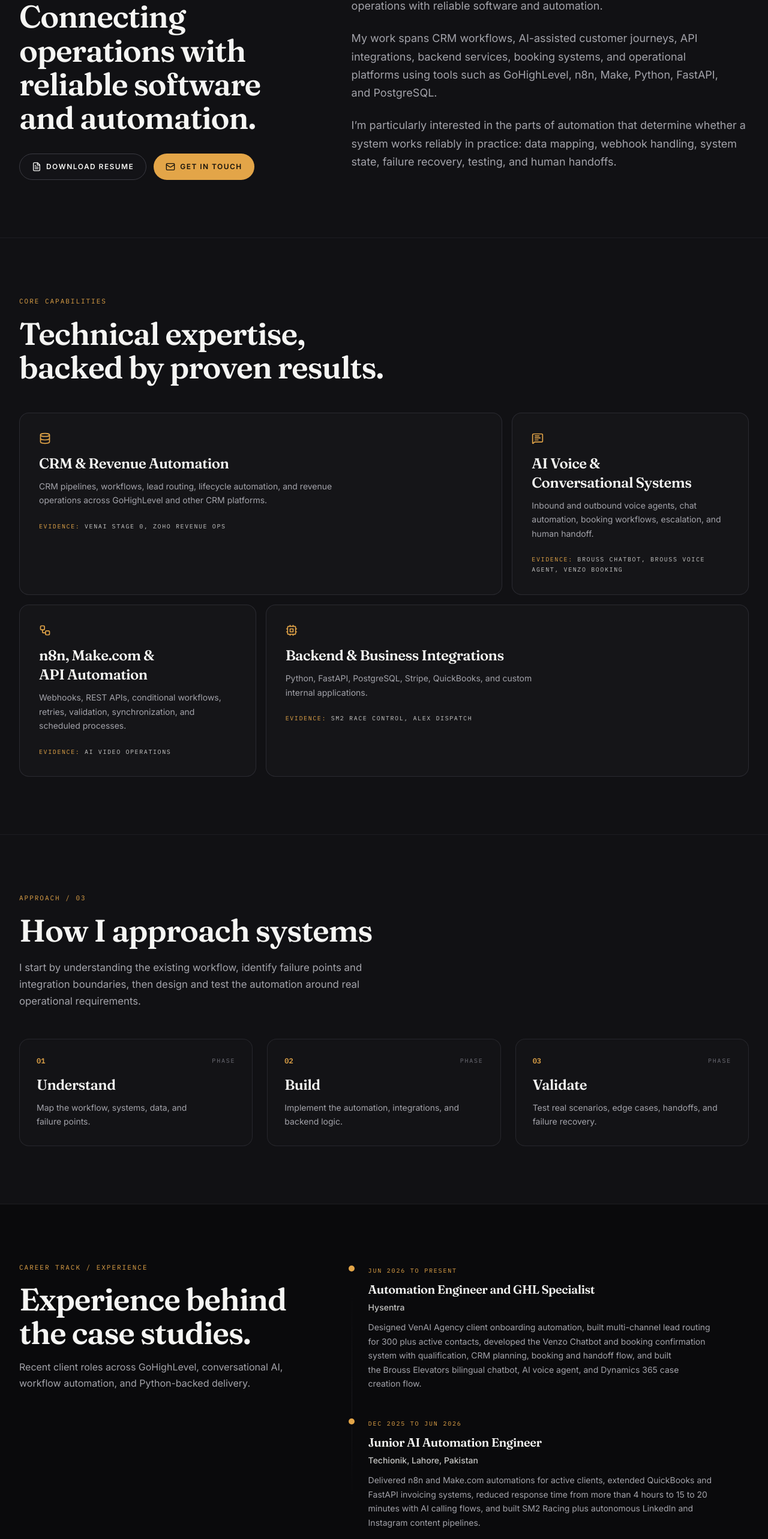
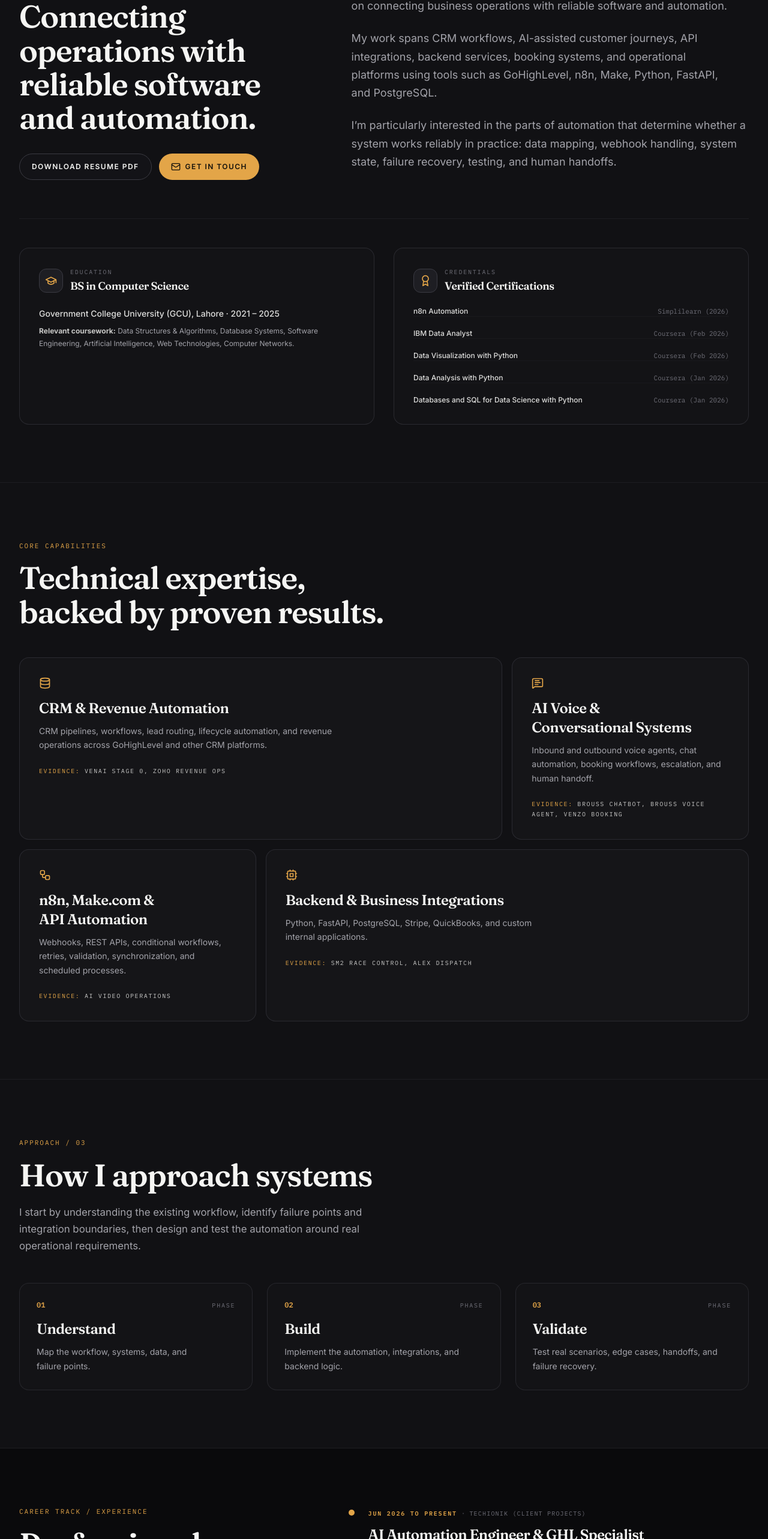
Before and after one commit to syed-daniyalH/muhammad-daniyal-portfolio, a Next.js app: page /about in a window 1280 px wide. Shown: the part 195-2761 px from the top of the page at 60% size. Built offline with nearby package versions, Linux system fonts and the light colour scheme; no server answers.

Commit message:
feat: align experience, education, certifications and resume with updated CV

```diff
--- a/components/sections/about-section.tsx
+++ b/components/sections/about-section.tsx
@@ -1,7 +1,15 @@
 import { ScrollReveal } from "@/components/motion/scroll-reveal";
-import { FileText, Mail } from "lucide-react";
+import { Award, GraduationCap, Mail } from "lucide-react";
 import Link from "next/link";
 import { RESUME_PATH } from "@/lib/branding";
+
+const CERTIFICATIONS = [
+  { name: "n8n Automation", issuer: "Simplilearn", year: "2026" },
+  { name: "IBM Data Analyst", issuer: "Coursera", year: "Feb 2026" },
+  { name: "Data Visualization with Python", issuer: "Coursera", year: "Feb 2026" },
+  { name: "Data Analysis with Python", issuer: "Coursera", year: "Jan 2026" },
+  { name: "Databases and SQL for Data Science with Python", issuer: "Coursera", year: "Jan 2026" },
+] as const;
 
 export function AboutSection(): React.JSX.Element {
   return (
@@ -30,8 +38,7 @@ export function AboutSection(): React.JSX.Element {
                 rel="noreferrer"
                 className="inline-flex min-h-[44px] items-center gap-2 rounded-full border border-border-strong bg-surface/50 px-5 py-2.5 text-xs font-semibold uppercase tracking-[0.12em] text-foreground transition-all hover:border-accent/60 hover:text-accent"
               >
-                <FileText aria-hidden="true" className="size-4" />
-                Download Resume
+                Download Resume PDF
               </a>
               <Link
                 href="/contact"
@@ -45,7 +52,7 @@ export function AboutSection(): React.JSX.Element {
 
           <ScrollReveal delay={0.1} className="space-y-6 text-base leading-relaxed text-muted sm:text-lg">
             <p>
-              I’m an <strong className="text-foreground font-medium">AI Automation & Systems Engineer</strong> focused on connecting business operations with reliable software and automation.
+              I’m an <strong className="text-foreground font-medium">AI Automation & Systems Engineer</strong> based in Lahore, Pakistan, focused on connecting business operations with reliable software and automation.
             </p>
             <p>
               My work spans CRM workflows, AI-assisted customer journeys, API integrations, backend services, booking systems, and operational platforms using tools such as GoHighLevel, n8n, Make, Python, FastAPI, and PostgreSQL.
@@ -55,6 +62,63 @@ export function AboutSection(): React.JSX.Element {
             </p>
           </ScrollReveal>
         </div>
+
+        {/* Education & Certifications Grid */}
+        <div className="mt-16 grid gap-8 border-t border-border/50 pt-12 lg:grid-cols-2">
+          {/* Education */}
+          <ScrollReveal className="rounded-2xl border border-border-strong/60 bg-surface/40 p-6 sm:p-8">
+            <div className="flex items-center gap-3">
+              <div className="flex size-10 items-center justify-center rounded-xl border border-border-strong bg-surface-elevated text-accent">
+                <GraduationCap className="size-5" />
+              </div>
+              <div>
+                <p className="font-mono text-[10px] uppercase tracking-[0.18em] text-muted-subtle">
+                  Education
+                </p>
+                <h3 className="text-lg font-semibold text-foreground">
+                  BS in Computer Science
+                </h3>
+              </div>
+            </div>
+
+            <div className="mt-5 space-y-2">
+              <p className="text-sm font-medium text-foreground/90">
+                Government College University (GCU), Lahore · 2021 – 2025
+              </p>
+              <p className="text-xs leading-relaxed text-muted">
+                <strong className="text-foreground/80">Relevant coursework:</strong> Data Structures & Algorithms, Database Systems, Software Engineering, Artificial Intelligence, Web Technologies, Computer Networks.
+              </p>
+            </div>
+          </ScrollReveal>
+
+          {/* Certifications */}
+          <ScrollReveal delay={0.08} className="rounded-2xl border border-border-strong/60 bg-surface/40 p-6 sm:p-8">
+            <div className="flex items-center gap-3">
+              <div className="flex size-10 items-center justify-center rounded-xl border border-border-strong bg-surface-elevated text-accent">
+                <Award className="size-5" />
+              </div>
+              <div>
+                <p className="font-mono text-[10px] uppercase tracking-[0.18em] text-muted-subtle">
+                  Credentials
+                </p>
+                <h3 className="text-lg font-semibold text-foreground">
+                  Verified Certifications
+                </h3>
+              </div>
+            </div>
+
+            <ul className="mt-5 space-y-2.5 divide-y divide-border/30">
+              {CERTIFICATIONS.map((cert) => (
+                <li key={cert.name} className="flex items-center justify-between pt-2.5 first:pt-0 text-xs">
+                  <span className="font-medium text-foreground/90">{cert.name}</span>
+                  <span className="font-mono text-[11px] text-muted-subtle">
+                    {cert.issuer} ({cert.year})
+                  </span>
+                </li>
+              ))}
+            </ul>
+          </ScrollReveal>
+        </div>
       </div>
     </section>
   );
--- a/components/sections/experience-section.tsx
+++ b/components/sections/experience-section.tsx
@@ -1,23 +1,35 @@
 "use client";
 
 import { motion, useReducedMotion } from "framer-motion";
-
 import { ScrollReveal, StaggerGroup, staggerItemVariants } from "@/components/motion/scroll-reveal";
 
 const EXPERIENCE_ITEMS = [
   {
     period: "Jun 2026 to Present",
-    title: "Automation Engineer and GHL Specialist",
-    organization: "Hysentra",
-    description:
-      "Designed VenAI Agency client onboarding automation, built multi-channel lead routing for 300 plus active contacts, developed the Venzo Chatbot and booking confirmation system with qualification, CRM planning, booking and handoff flow, and built the Brouss Elevators bilingual chatbot, AI voice agent, and Dynamics 365 case creation flow.",
+    title: "AI Automation Engineer & GHL Specialist",
+    organization: "Techionik (Client Projects)",
+    selectedWork: "VenAI / Venus, Brouss Elevators",
+    points: [
+      "Designed VenAI client onboarding automation using GoHighLevel, n8n, Stripe, and Cal.com, connecting deal submission, dynamic service agreements, dual eSignatures, payment tracking, and kickoff booking.",
+      "Built multi-channel source attribution and lead routing for 300+ active contacts using catch-all logic, Smart Lists, tags, automated queues, and pipeline workflows.",
+      "Architected a production GoHighLevel Conversation AI chatbot with intent routing, achieving a 100% pass rate across 20 internal test scenarios before client handoff.",
+      "Built a bilingual English and Spanish chatbot for Brouss Elevators covering 10+ case types and creating Microsoft Dynamics 365 cases automatically through webhooks.",
+      "Iterated a Synthflow voice agent through 50+ production releases, resolving priority issues across call flow, language handling, confirmation logic, and noise sensitivity.",
+    ],
   },
   {
     period: "Dec 2025 to Jun 2026",
     title: "Junior AI Automation Engineer",
-    organization: "Techionik, Lahore, Pakistan",
-    description:
-      "Delivered n8n and Make.com automations for active clients, extended QuickBooks and FastAPI invoicing systems, reduced response time from more than 4 hours to 15 to 20 minutes with AI calling flows, and built SM2 Racing plus autonomous LinkedIn and Instagram content pipelines.",
+    organization: "Techionik · Lahore, Pakistan",
+    selectedWork: "Dispatch Alex, SM2 Racing, LinkedIn & Instagram Video Automation",
+    points: [
+      "Delivered n8n and Make.com automations for 3+ active clients by integrating OpenAI, Twilio, and CRM platforms, reducing manual processing time by approximately 70%.",
+      "Extended a QuickBooks and FastAPI invoicing pipeline for 5+ clients, removing recurring manual billing entry and improving consistency across each billing cycle.",
+      "Configured AI calling agents for inbound and outbound lead flows, reducing average response time from more than 4 hours to 15 to 20 minutes.",
+      "Audited and rebuilt Zoho CRM workflows, pipeline stages, and forecasting logic, then integrated WooCommerce for automated deal creation and stage-based follow up.",
+      "Developed the SM2 Racing OCR and analytics workflow, reducing race event processing from approximately 2 hours to under 5 minutes using OpenAI and Google Sheets automation.",
+      "Built autonomous LinkedIn and Instagram content pipelines using n8n, GPT-4o, HeyGen, and platform APIs for script generation, video rendering, and scheduled publishing.",
+    ],
   },
 ] as const;
 
@@ -69,11 +81,10 @@ export function ExperienceSection(): React.JSX.Element {
               id="experience-title"
               className="mt-4 text-3xl font-semibold leading-[1.08] tracking-[-0.025em] text-foreground sm:text-[3.25rem]"
             >
-              Experience behind the case studies.
+              Professional Experience
             </h2>
             <p className="mt-4 text-base leading-relaxed text-muted">
-              Recent client roles across GoHighLevel, conversational AI,
-              workflow automation, and Python-backed delivery.
+              Production roles across GoHighLevel, conversational AI, workflow orchestration, and Python-backed systems engineering.
             </p>
           </ScrollReveal>
 
@@ -90,7 +101,7 @@ export function ExperienceSection(): React.JSX.Element {
               }}
             />
 
-            <StaggerGroup className="space-y-10" step={0.1}>
+            <StaggerGroup className="space-y-12" step={0.1}>
               {EXPERIENCE_ITEMS.map((item, index) => (
                 <motion.div
                   key={item.title}
@@ -100,18 +111,32 @@ export function ExperienceSection(): React.JSX.Element {
                   className="group relative"
                 >
                   <TimelineDot index={index} reducedMotion={reducedMotion} />
-                  <span className="font-mono text-[10px] uppercase tracking-[0.18em] text-accent">
-                    {item.period}
-                  </span>
-                  <h3 className="mt-2 text-xl font-semibold tracking-tight text-foreground transition-colors duration-300 group-hover:text-accent">
+                  <div className="flex flex-wrap items-center gap-2">
+                    <span className="font-mono text-[10px] uppercase tracking-[0.18em] text-accent font-semibold">
+                      {item.period}
+                    </span>
+                    <span className="text-border-strong">·</span>
+                    <span className="font-mono text-[10px] text-muted-subtle uppercase tracking-[0.12em]">
+                      {item.organization}
+                    </span>
+                  </div>
+
+                  <h3 className="mt-2 text-xl font-semibold tracking-tight text-foreground transition-colors duration-300 group-hover:text-accent sm:text-2xl">
                     {item.title}
                   </h3>
-                  <p className="mt-1 text-sm font-medium text-foreground/80">
-                    {item.organization}
+
+                  <p className="mt-1 font-mono text-xs text-accent-soft">
+                    Selected work: {item.selectedWork}
                   </p>
-                  <p className="mt-2.5 max-w-xl text-sm leading-relaxed text-muted">
-                    {item.description}
-                  </p>
+
+                  <ul className="mt-4 space-y-2.5">
+                    {item.points.map((pt, pIdx) => (
+                      <li key={pIdx} className="flex items-start gap-2.5 text-sm leading-relaxed text-muted">
+                        <span className="mt-1.5 size-1.5 shrink-0 rounded-full bg-accent/80" />
+                        <span>{pt}</span>
+                      </li>
+                    ))}
+                  </ul>
                 </motion.div>
               ))}
             </StaggerGroup>
```
Also changed, not shown: 1 other file (tests, documents, lock files or other folders).
